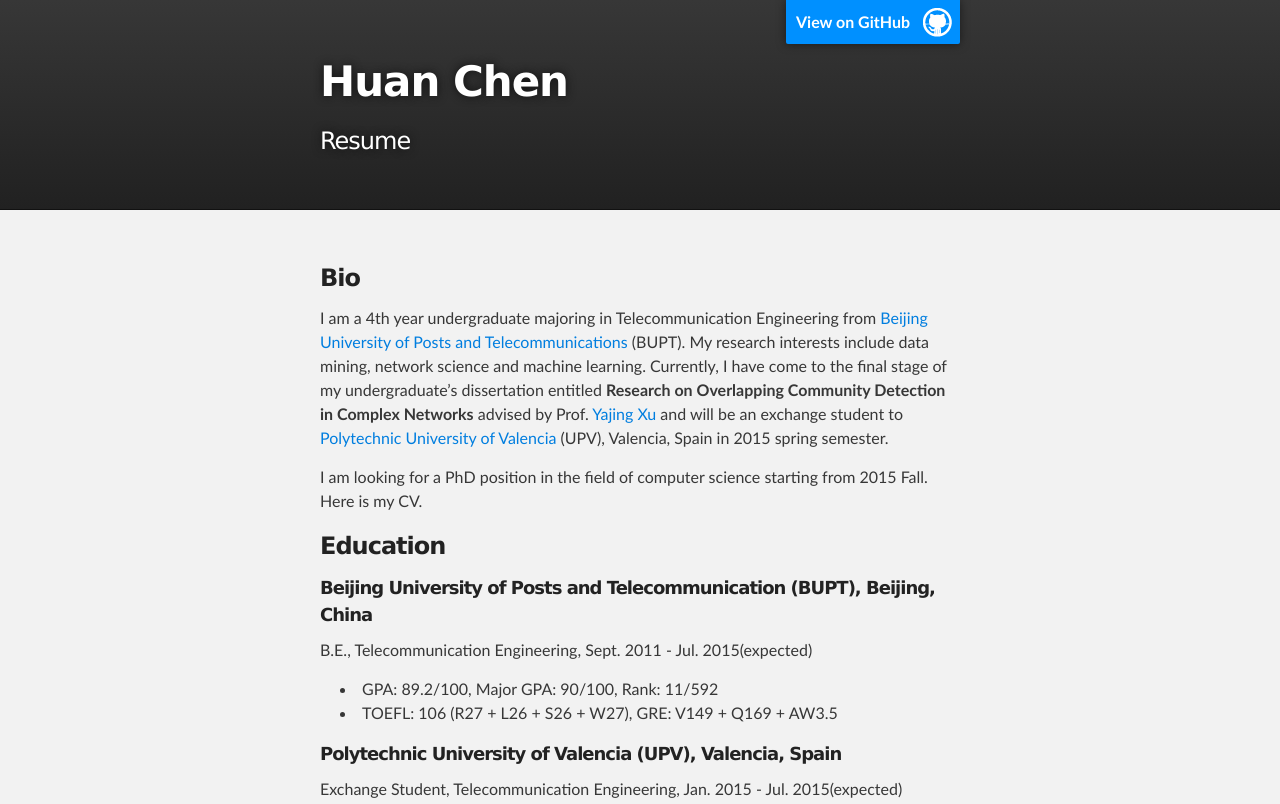
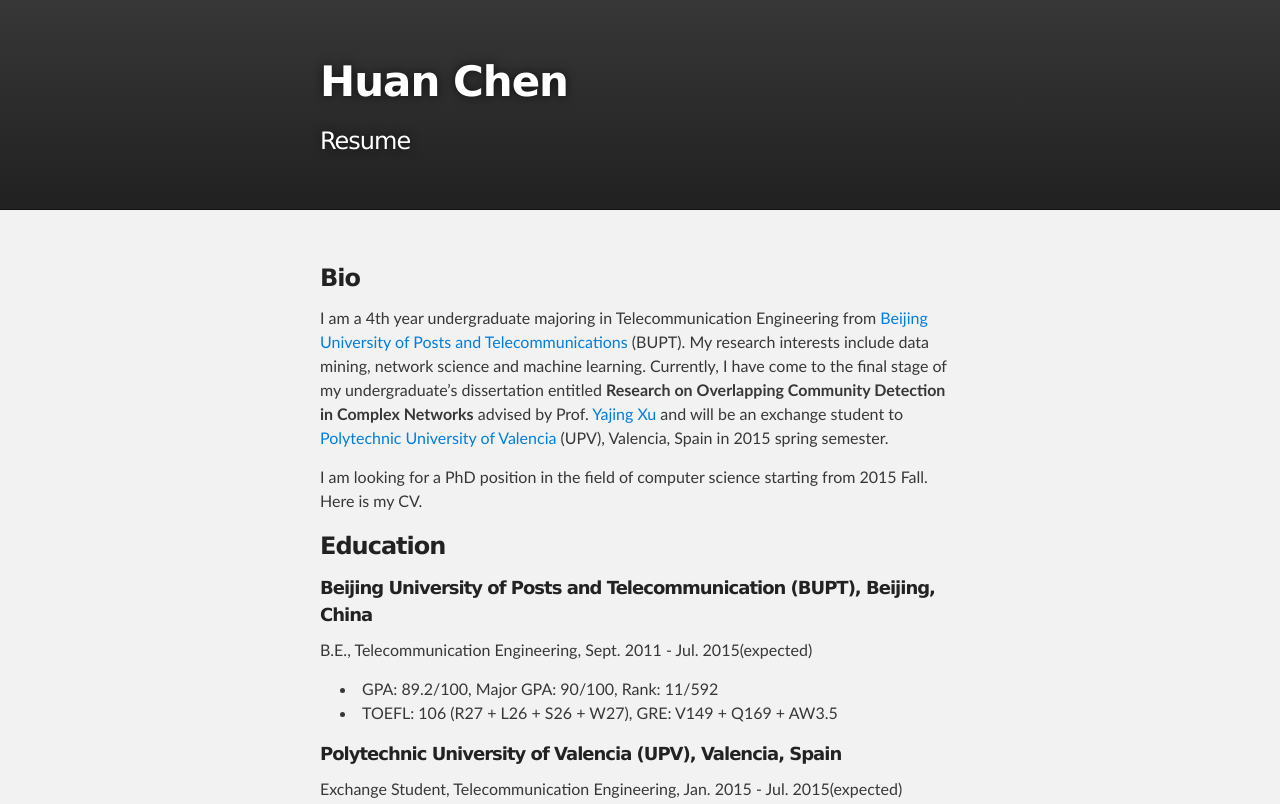
Before and after one commit to JasonWyse/homepage, a plain HTML site: page index.html in a window 1280 px wide. Shown: the top 804 px of the page. Drawn offline with Linux system fonts and the light colour scheme.

Commit message:
Update index.html

```diff
--- a/index.html
+++ b/index.html
@@ -27,7 +27,7 @@
     <!-- HEADER -->
     <div id="header_wrap" class="outer">
         <header class="inner">
-          <a id="forkme_banner" href="https://github.com/onech/chenh">View on GitHub</a>
+          <!--a id="forkme_banner" href="https://github.com/onech/chenh">View on GitHub</a-->
 
           <h1 id="project_title">Huan Chen</h1>
           <h2 id="project_tagline">Resume</h2>
```
